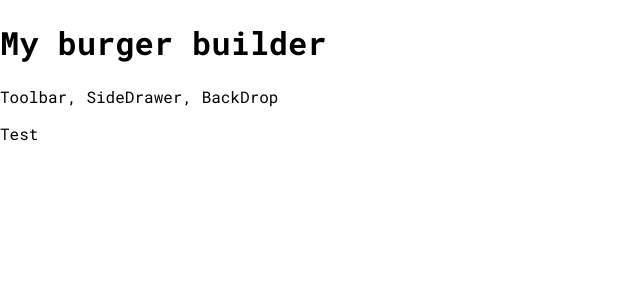
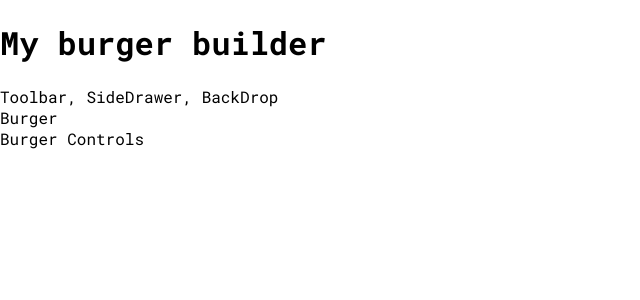
Before and after one commit to goanpixie/React-burger-builder, a React app: page / in a window 1280 px wide. Shown: the top 300 px of the page, without its empty margins (0-640 px from the left). Built offline with nearby package versions, Linux system fonts and the light colour scheme.

Commit message:
setting up BurgerBuilder container

```diff
--- a/src/App.js
+++ b/src/App.js
@@ -1,13 +1,13 @@
 import React, { Component } from 'react';
 import Layout from './components/Layout/Layout'
-
+import BurgerBuilder from './containers/BurgerBuilder/BurgerBuilder'
 class App extends Component {
   render() {
     return (
       <div>
         <h1>My burger builder</h1>
         <Layout>
-          <p>Test</p>
+          <BurgerBuilder></BurgerBuilder>
         </Layout>
       </div>
     );
--- /dev/null
+++ b/src/containers/BurgerBuilder/BurgerBuilder.js
@@ -0,0 +1,15 @@
+import React, { Component } from 'react';
+import Aux from '../../hoc/Aux';
+
+class BurgerBuilder extends Component {
+		render () {
+			return (
+				<Aux>
+					<div>Burger</div>
+					<div>Burger Controls</div>
+				</Aux>
+			);
+	}
+}
+
+export default BurgerBuilder;
```
